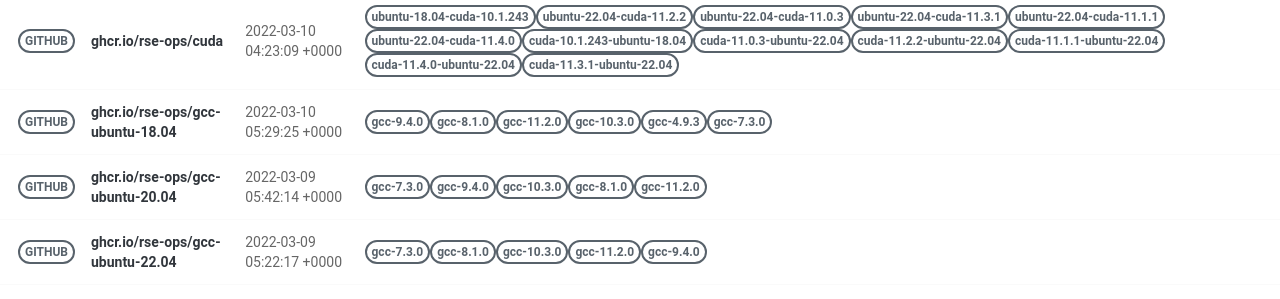
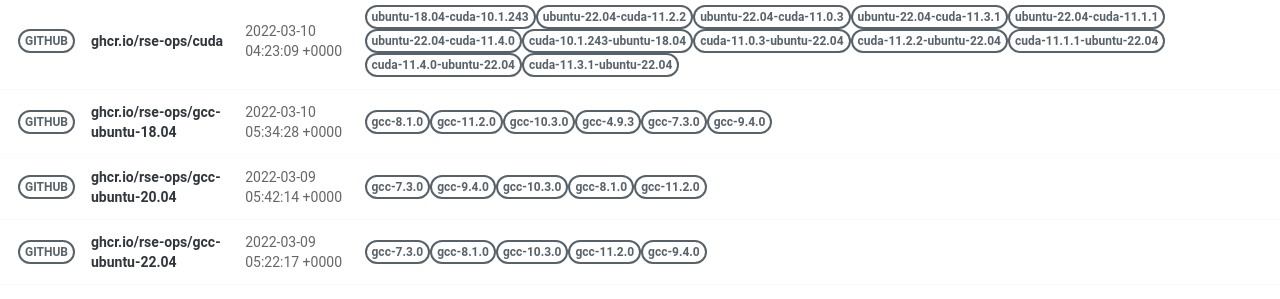
Before and after one commit to rse-ops/docker-images, a Jekyll site: the page built from pages/index.md, in a window 1280 px wide. Shown: the part 502-801 px from the top of the page. Built offline with Jekyll 4.4.1, drawn with Linux system fonts in a browser that asks for light colours; nearby versions of some CDN libraries.

Commit message:
Automated push to update library 2022-03-10

```diff
--- a/_library/ghcr.io-rse-ops-gcc-ubuntu-18.04.md
+++ b/_library/ghcr.io-rse-ops-gcc-ubuntu-18.04.md
@@ -1,14 +1,11 @@
 ---
 layout: container
 name: ghcr.io/rse-ops/gcc-ubuntu-18.04
-updated_at: 2022-03-10 05:29:25.521857
+updated_at: 2022-03-10 05:34:28.931818
 
 
 container_url: https://github.com/orgs/rse-ops/packages/container/package/gcc-ubuntu-18.04
 versions:
- - tag: gcc-9.4.0
-   dockerfile: https://github.com/rse-ops/docker-images/blob/main/ubuntu/gcc/Dockerfile
-   manifest: https://crane.ggcr.dev/manifest/ghcr.io/rse-ops/gcc-ubuntu-18.04:gcc-9.4.0
  - tag: gcc-8.1.0
    dockerfile: https://github.com/rse-ops/docker-images/blob/main/ubuntu/gcc/Dockerfile
    manifest: https://crane.ggcr.dev/manifest/ghcr.io/rse-ops/gcc-ubuntu-18.04:gcc-8.1.0
```
Also changed, not shown: other parts of _library/ghcr.io-rse-ops-gcc-ubuntu-18.04.md (+3 -0 lines).
